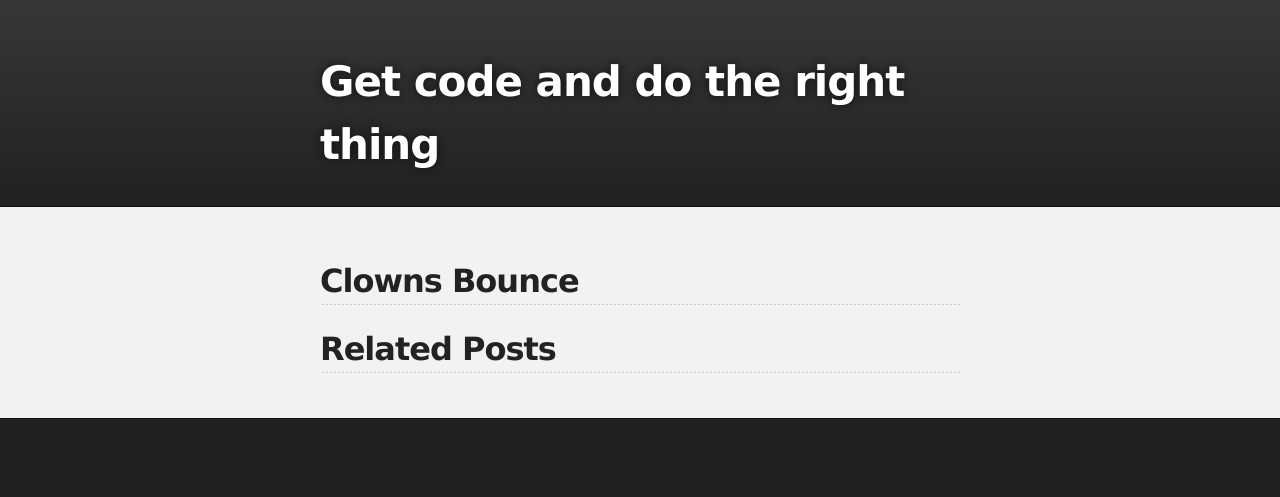
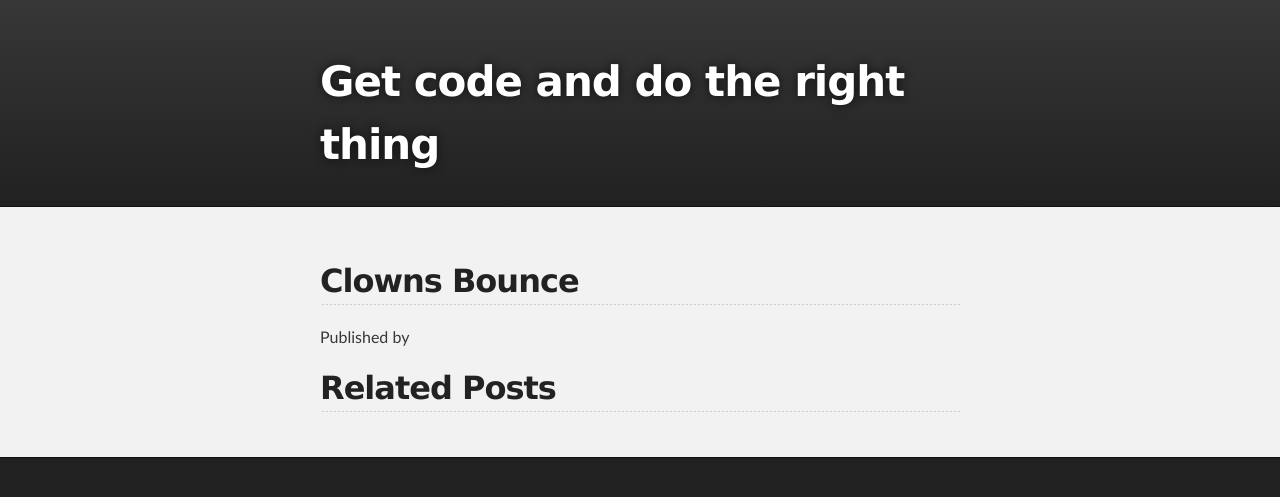
Before and after one commit to dindigit/dindigit.github.io, a Jekyll site: the page built from clowns.html, in a window 1280 px wide. Shown: the top 497 px of the page. Built offline with Jekyll 4.4.1, drawn with Linux system fonts in a browser that asks for light colours.

Commit message:
Updated '_layouts/post.html' via CloudCannon

```diff
--- a/_layouts/post.html
+++ b/_layouts/post.html
@@ -5,6 +5,7 @@
 
 <div id="post">
 {{ content }}
+<p>Published by <a href="mailto:{{post.author-email}}"></a>{{post.author}}</a></p>
 </div>
 
 <div id="related">
```
